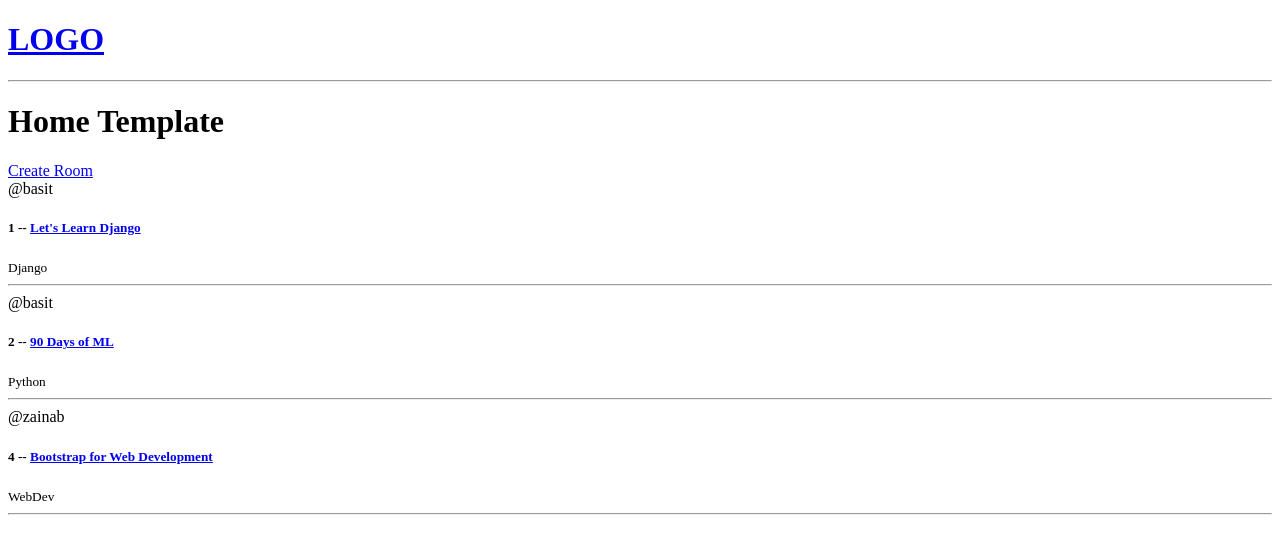
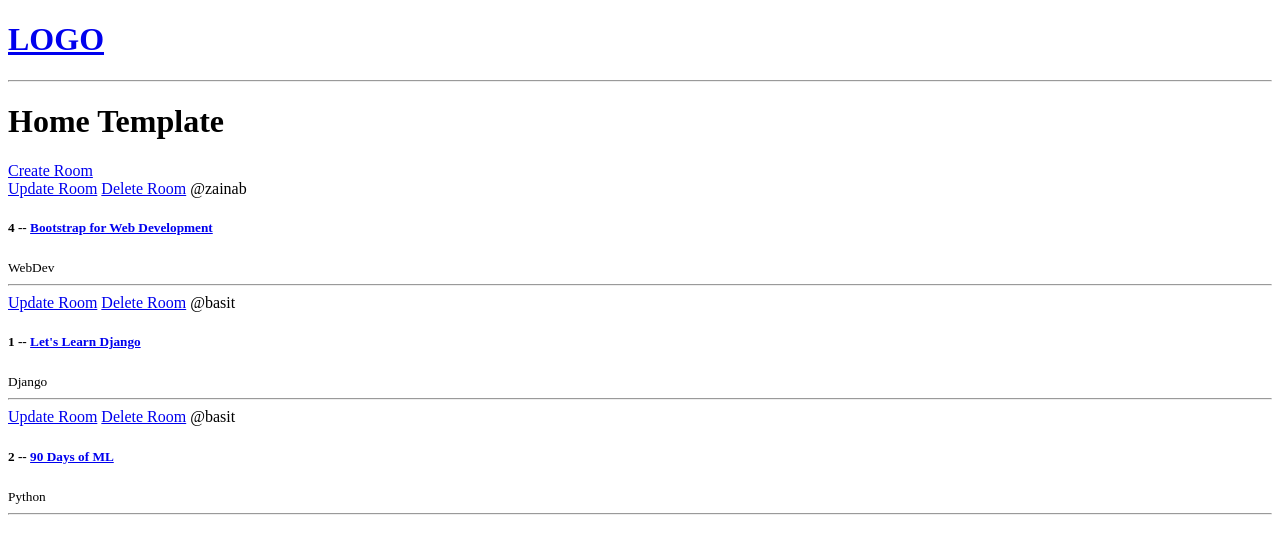
Before and after one commit to abdulbasit108/studybud, a Django app: page / in a window 1280 px wide. Shown: the top 554 px of the page. Run offline with Django 4.2, Linux system fonts and the light colour scheme; data comes from the database, SQL or seed files in the repository; both versions use the stored data as it was after the commit.

Commit message:
Day 4: 5 Jan 2023

```diff
--- a/base/models.py
+++ b/base/models.py
@@ -19,6 +19,9 @@ class Room(models.Model):
     updated = models.DateTimeField(auto_now=True)
     created = models.DateTimeField(auto_now_add=True)
 
+    class Meta:
+        ordering = ['-updated','-created']
+
 
     def __str__(self):
         return self.name
--- a/base/templates/base/home.html
+++ b/base/templates/base/home.html
@@ -8,6 +8,8 @@
     <div>
         {% for room in rooms %}
             <div>
+                <a href="{% url 'update-room' room.id %}">Update Room</a>
+                <a href="{% url 'delete-room' room.id %}">Delete Room</a>
                 <span>@{{room.host.username}}</span>
                 <h5>{{room.id}} -- <a href="{% url 'room' room.id %}">{{room.name}}</a></h5>
                 <small>{{room.topic.name}}</small>
--- a/base/templates/base/room_form.html
+++ b/base/templates/base/room_form.html
@@ -7,6 +7,7 @@
 <div>
     <form method="POST" action="">
         {% csrf_token %}
+        {{form.as_p}}
 
         <input type="submit" value="Submit" />
     </form>
--- a/base/urls.py
+++ b/base/urls.py
@@ -6,5 +6,7 @@ urlpatterns = [
     path('room/<str:pk>/', views.room, name="room"),
 
     path('create-room/', views.createRoom, name="create-room"),
+    path('update-room/<str:pk>/', views.updateRoom, name="update-room"),
+    path('delete-room/<str:pk>/', views.deleteRoom, name="delete-room"),
 
 ]
--- a/base/views.py
+++ b/base/views.py
@@ -1,6 +1,7 @@
-from django.shortcuts import render
+from django.shortcuts import render, redirect
 from django.http import HttpResponse
 from .models import Room
+from .forms import RoomForm
 # Create your views here.
 
 # rooms = [
@@ -20,5 +21,33 @@ def room(request, pk):
     return render(request, 'base/room.html', context)
 
 def createRoom(request):
-    context = {}
+    form = RoomForm()
+    if request.method == 'POST':
+        form = RoomForm(request.POST)
+        if form.is_valid():
+            form.save()
+            return redirect('home')
+
+    context = {'form': form}
     return render(request, 'base/room_form.html', context)
+
+def updateRoom(request, pk):
+    room = Room.objects.get(id=pk)
+    form = RoomForm(instance=room)
+
+    if request.method == 'POST':
+        form = RoomForm(request.POST, instance=room)
+        if form.is_valid():
+            form.save()
+            return redirect('home')
+
+
+    context = {'form': form}
+    return render(request, 'base/room_form.html',context)
+
+def deleteRoom(request, pk):
+    room = Room.objects.get(id=pk)
+    if request.method == 'POST':
+        room.delete()
+        return redirect('home')
+    return render(request, 'base/delete.html', {'obj':room})
```
Also changed, not shown: base/forms.py (added, +7 -0 lines), base/templates/base/delete.html (added, +11 -0 lines), db.sqlite3.
